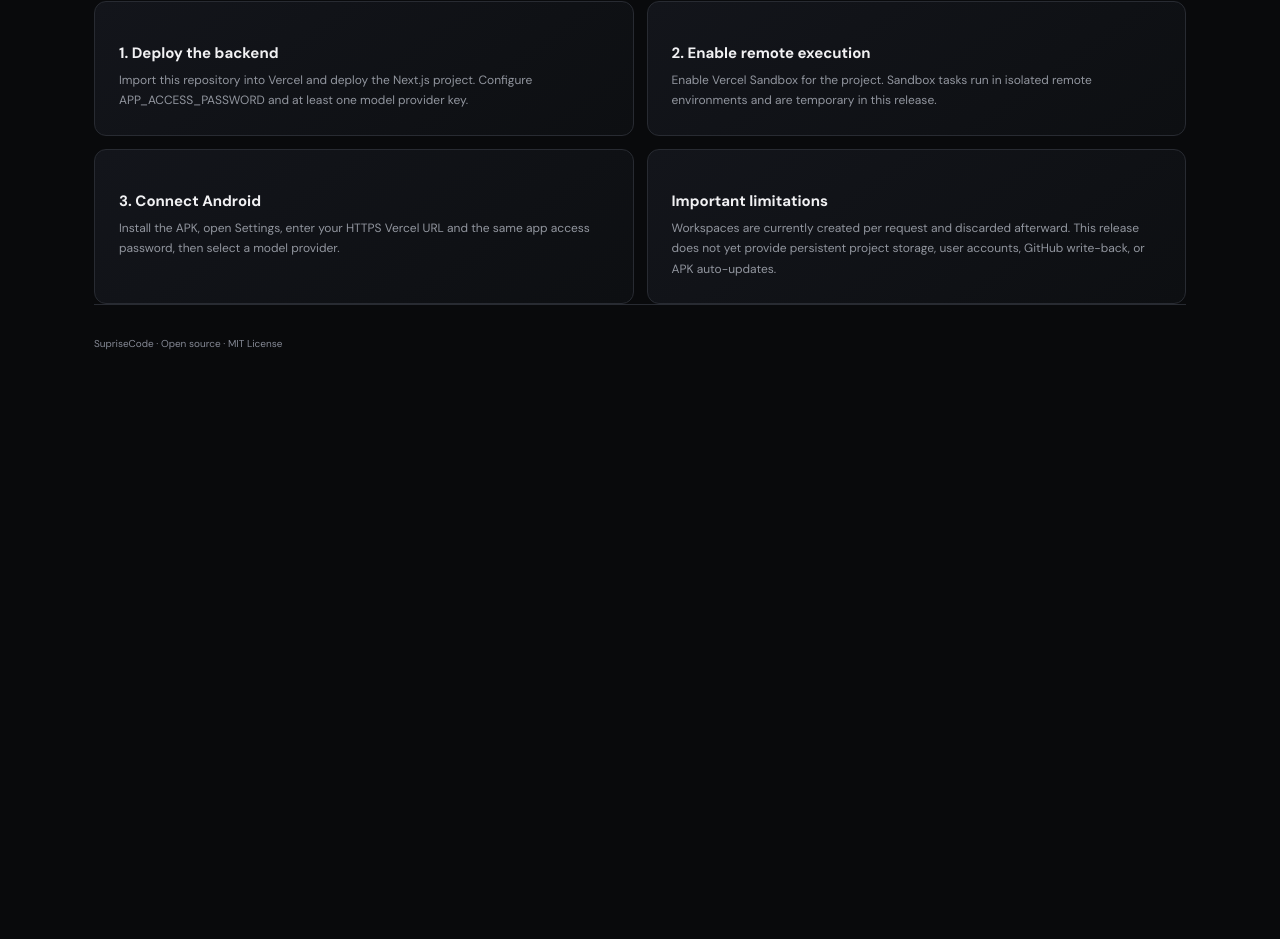
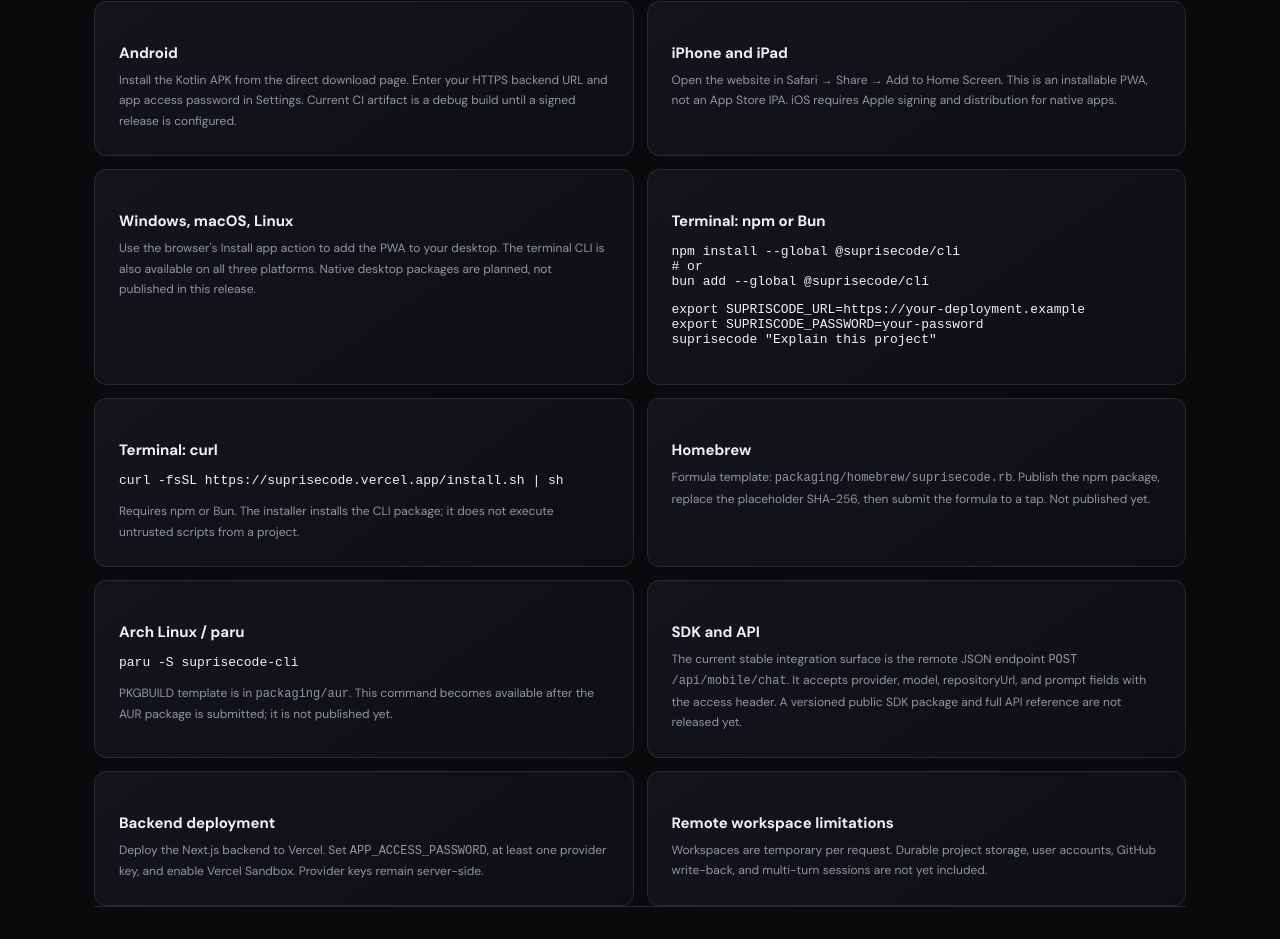
Before and after one commit to Fiesta1862/SupriseCode, a Next.js app: page /docs in a window 1280 px wide. Shown: the part 514-1453 px from the top of the page. Before the commit the page ends 896 px from the top, so only its background shows below. Built offline with nearby package versions, Linux system fonts and the light colour scheme.

Commit message:
Document cross-platform installation and direct downloads

```diff
--- a/src/app/docs/page.tsx
+++ b/src/app/docs/page.tsx
@@ -1,5 +1,18 @@
 import Link from "next/link";
 
 export default function DocsPage() {
-  return <main className="site-wrap"><nav className="site-nav"><Link className="site-brand" href="/">✳ SupriseCode</Link><Link href="/">Home</Link><Link href="/download">Download</Link></nav><section className="site-hero compact"><span className="site-kicker">DOCUMENTATION</span><h1>Build with a remote coding agent.</h1><p>SupriseCode for Android connects to your own Vercel deployment. The model provider keys and coding workspace stay on the backend.</p></section><section className="site-grid"><article className="site-card"><h2>1. Deploy the backend</h2><p>Import this repository into Vercel and deploy the Next.js project. Configure APP_ACCESS_PASSWORD and at least one model provider key.</p></article><article className="site-card"><h2>2. Enable remote execution</h2><p>Enable Vercel Sandbox for the project. Sandbox tasks run in isolated remote environments and are temporary in this release.</p></article><article className="site-card"><h2>3. Connect Android</h2><p>Install the APK, open Settings, enter your HTTPS Vercel URL and the same app access password, then select a model provider.</p></article><article className="site-card"><h2>Important limitations</h2><p>Workspaces are currently created per request and discarded afterward. This release does not yet provide persistent project storage, user accounts, GitHub write-back, or APK auto-updates.</p></article></section><footer className="site-footer">SupriseCode · Open source · MIT License</footer></main>;
+  return <main className="site-wrap"><nav className="site-nav"><Link className="site-brand" href="/">SupriseCode</Link><Link href="/">Home</Link><Link href="/download">Downloads</Link></nav>
+    <section className="site-hero compact"><span className="site-kicker">DOCUMENTATION</span><h1>Install on your devices. Execute remotely.</h1><p>SupriseCode keeps model keys and command execution on your remote backend. Clients are interfaces; the website is the product and download portal.</p></section>
+    <section className="site-grid">
+      <article className="site-card"><h2>Android</h2><p>Install the Kotlin APK from the direct download page. Enter your HTTPS backend URL and app access password in Settings. Current CI artifact is a debug build until a signed release is configured.</p></article>
+      <article className="site-card"><h2>iPhone and iPad</h2><p>Open the website in Safari → Share → Add to Home Screen. This is an installable PWA, not an App Store IPA. iOS requires Apple signing and distribution for native apps.</p></article>
+      <article className="site-card"><h2>Windows, macOS, Linux</h2><p>Use the browser's Install app action to add the PWA to your desktop. The terminal CLI is also available on all three platforms. Native desktop packages are planned, not published in this release.</p></article>
+      <article className="site-card" id="terminal"><h2>Terminal: npm or Bun</h2><pre><code>npm install --global @suprisecode/cli{"\n"}# or{"\n"}bun add --global @suprisecode/cli</code></pre><pre><code>export SUPRISCODE_URL=https://your-deployment.example{"\n"}export SUPRISCODE_PASSWORD=your-password{"\n"}suprisecode "Explain this project"</code></pre></article>
+      <article className="site-card"><h2>Terminal: curl</h2><pre><code>curl -fsSL https://suprisecode.vercel.app/install.sh | sh</code></pre><p>Requires npm or Bun. The installer installs the CLI package; it does not execute untrusted scripts from a project.</p></article>
+      <article className="site-card"><h2>Homebrew</h2><p>Formula template: <code>packaging/homebrew/suprisecode.rb</code>. Publish the npm package, replace the placeholder SHA-256, then submit the formula to a tap. Not published yet.</p></article>
+      <article className="site-card"><h2>Arch Linux / paru</h2><pre><code>paru -S suprisecode-cli</code></pre><p>PKGBUILD template is in <code>packaging/aur</code>. This command becomes available after the AUR package is submitted; it is not published yet.</p></article>
+      <article className="site-card"><h2>SDK and API</h2><p>The current stable integration surface is the remote JSON endpoint <code>POST /api/mobile/chat</code>. It accepts provider, model, repositoryUrl, and prompt fields with the access header. A versioned public SDK package and full API reference are not released yet.</p></article>
+      <article className="site-card"><h2>Backend deployment</h2><p>Deploy the Next.js backend to Vercel. Set <code>APP_ACCESS_PASSWORD</code>, at least one provider key, and enable Vercel Sandbox. Provider keys remain server-side.</p></article>
+      <article className="site-card"><h2>Remote workspace limitations</h2><p>Workspaces are temporary per request. Durable project storage, user accounts, GitHub write-back, and multi-turn sessions are not yet included.</p></article>
+    </section><footer className="site-footer"><Link href="/download">Downloads</Link> · SupriseCode · MIT License</footer></main>;
 }
```
